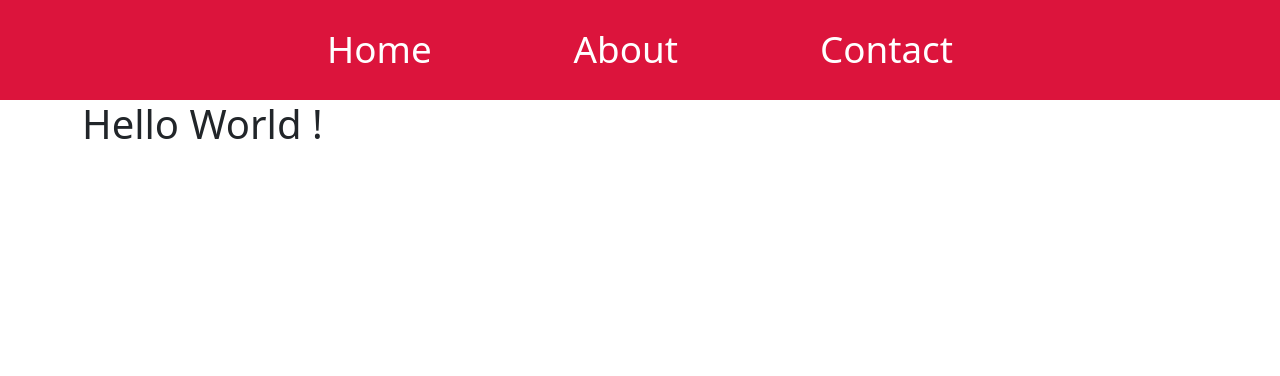
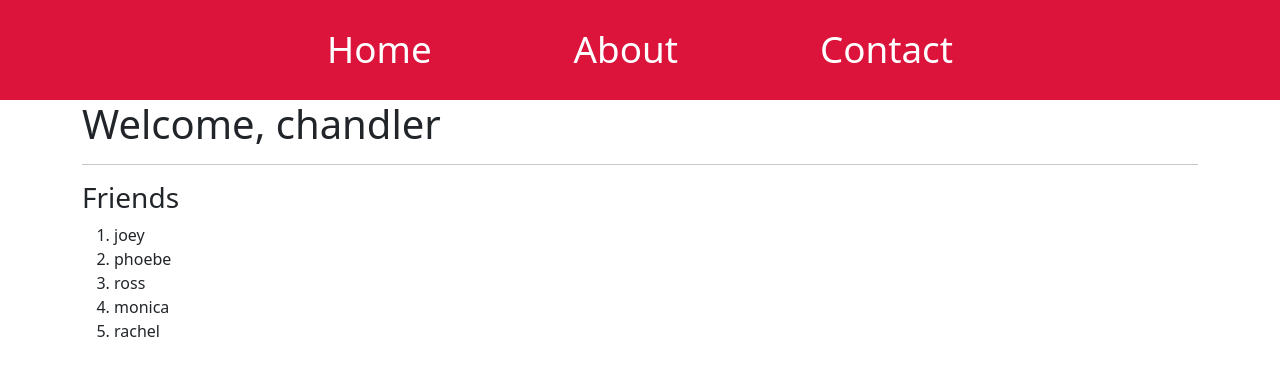
Before and after one commit to vishnuchandrappan/todolist-flask, a Flask app: page / in a window 1280 px wide. Shown: the top 376 px of the page. Run offline with Flask 2, Linux system fonts and the light colour scheme.

Commit message:
little bit of dynamic content

```diff
--- a/app.py
+++ b/app.py
@@ -14,7 +14,10 @@ TWe can use various inbuilt decorators as well as create custom ones
 @app.route('/')
 @app.route('/home')
 def helloWorld():
-    return render_template('index.html')
+    userName = 'chandler'
+    isLoggedIn = True
+    friends = ['joey', 'phoebe', 'ross', 'monica', 'rachel']
+    return render_template('index.html', name=userName, isLoggedIn=isLoggedIn, friends=friends)
 
 
 @app.route('/about')
--- a/templates/index.html
+++ b/templates/index.html
@@ -1,5 +1,21 @@
 {% extends "layout.html" %}
 
 {% block content %}
+    {% if isLoggedIn %}
+    <h1>Welcome, {{name}}</h1>
+    {% else %}
     <h1>Hello World !</h1>
+    {% endif %}
+
+    <hr>
+    <h3>Friends</h3>
+
+    {% if friends %}
+    <ol>
+        {% for friend in friends %}
+        <li>{{friend}}</li>
+        {% endfor %}
+    </ol>
+    {% endif %}
+
 {% endblock %}
```
